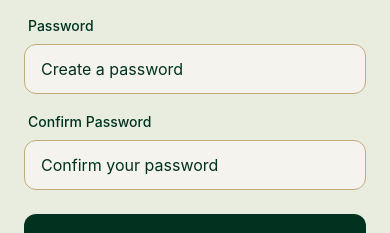
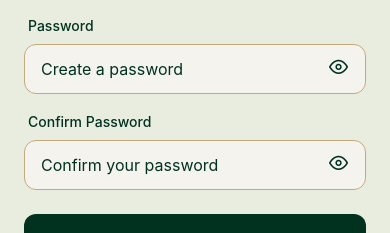
Before and after one commit to ipsitalimi/natures-grace-clean, a React Native app: screen /Signup in a window 390 px wide. Shown: the part 432-665 px from the top of the page. Built offline with nearby package versions, Linux system fonts and the light colour scheme; no server answers; the database is empty; what expo-linking, react-native-keyboard-controller, react-native-worklets would draw is missing.

Commit message:
Add show and hide password controls to signup

```diff
--- a/client/screens/SignupScreen.tsx
+++ b/client/screens/SignupScreen.tsx
@@ -1,4 +1,5 @@
 import React, { useState } from "react";
+import { Feather } from "@expo/vector-icons";
 import {
   View,
   StyleSheet,
@@ -29,6 +30,8 @@ export default function SignupScreen() {
   const [email, setEmail] = useState("");
   const [password, setPassword] = useState("");
   const [confirmPassword, setConfirmPassword] = useState("");
+  const [showPassword, setShowPassword] = useState(false);
+  const [showConfirmPassword, setShowConfirmPassword] = useState(false);
   const [error, setError] = useState("");
 
   const handleContinue = () => {
@@ -117,9 +120,12 @@ export default function SignupScreen() {
               placeholderTextColor={Colors.light.textSecondary}
               value={password}
               onChangeText={setPassword}
-              secureTextEntry
+              secureTextEntry={!showPassword}
               testID="input-password"
             />
+            <Pressable style={styles.passwordToggle} onPress={() => setShowPassword((value) => !value)} accessibilityRole="button" accessibilityLabel={showPassword ? "Hide password" : "Show password"}>
+              <Feather name={showPassword ? "eye-off" : "eye"} size={19} color={Colors.light.textMuted} />
+            </Pressable>
           </View>
 
           <View style={styles.inputWrapper}>
@@ -130,9 +136,12 @@ export default function SignupScreen() {
               placeholderTextColor={Colors.light.textSecondary}
               value={confirmPassword}
               onChangeText={setConfirmPassword}
-              secureTextEntry
+              secureTextEntry={!showConfirmPassword}
               testID="input-confirm-password"
             />
+            <Pressable style={styles.passwordToggle} onPress={() => setShowConfirmPassword((value) => !value)} accessibilityRole="button" accessibilityLabel={showConfirmPassword ? "Hide confirm password" : "Show confirm password"}>
+              <Feather name={showConfirmPassword ? "eye-off" : "eye"} size={19} color={Colors.light.textMuted} />
+            </Pressable>
           </View>
 
           {error ? <ThemedText style={styles.errorText}>{error}</ThemedText> : null}
@@ -186,7 +195,8 @@ const styles = StyleSheet.create({
     includeFontPadding: false,
   },
   formArea: { gap: 16 },
-  inputWrapper: { gap: 6 },
+  inputWrapper: { gap: 6, position: "relative" },
+  passwordToggle: { position: "absolute", right: 14, bottom: 13, padding: 4 },
   inputLabel: {
     fontSize: 14,
     fontWeight: "500",
@@ -202,6 +212,7 @@ const styles = StyleSheet.create({
     color: Colors.light.text,
     borderWidth: 1,
     borderColor: Colors.light.divider,
+    paddingRight: 48,
   },
   errorText: { fontSize: 14, color: "#C0392B", textAlign: "center" },
   infoText: { fontSize: 14, color: Colors.light.accent, textAlign: "center" },
```
